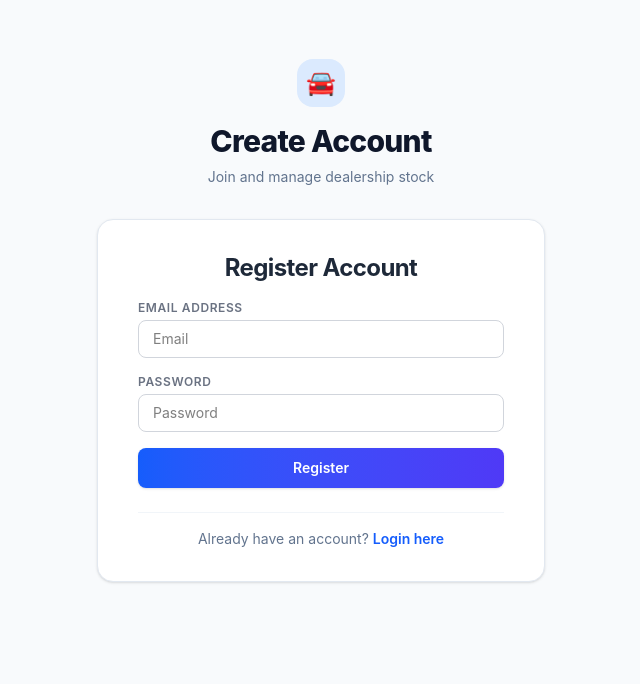
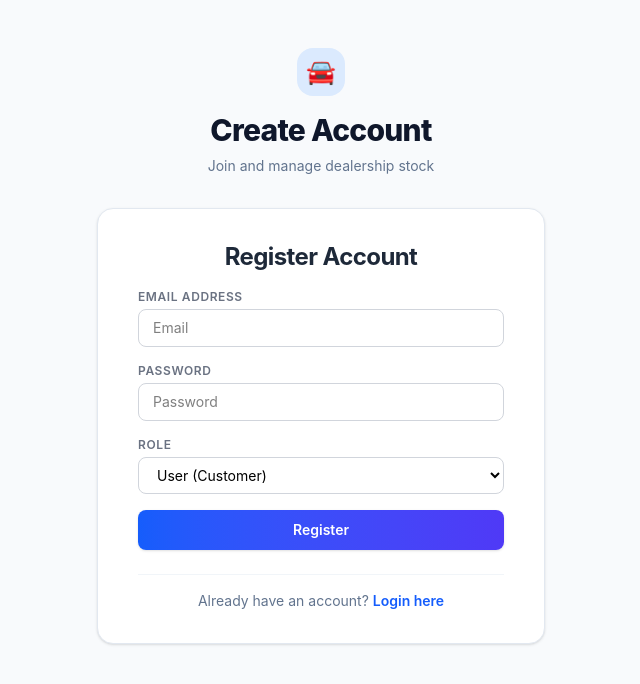
Before and after one commit to vedlathiya07/car-dealership-inventory-management, a React app in the folder frontend/: page /register in a window 1280 px wide. Shown: the top 684 px of the page, without its empty margins (319-959 px from the left). Built offline with nearby package versions, Linux system fonts and the light colour scheme; the HTML template or start-up script is replaced by a standard one.

Commit message:
feat: add role select dropdown to RegisterForm
- Added role dropdown selection in RegisterForm component
- Users can choose either 'USER' or 'ADMIN' during registration
- Passes chosen role to the registration API request

```diff
--- a/frontend/src/components/RegisterForm.jsx
+++ b/frontend/src/components/RegisterForm.jsx
@@ -3,6 +3,7 @@ import { useState } from 'react';
 export default function RegisterForm({ onRegister }) {
     const [email, setEmail] = useState('');
     const [password, setPassword] = useState('');
+    const [role, setRole] = useState('USER');
     const [error, setError] = useState('');
 
     const handleSubmit = (e) => {
@@ -15,7 +16,7 @@ export default function RegisterForm({ onRegister }) {
 
         setError('');
         if (onRegister) {
-            onRegister({ email, password });
+            onRegister({ email, password, role });
         }
     };
 
@@ -51,9 +52,22 @@ export default function RegisterForm({ onRegister }) {
                 />
             </div>
 
+            <div>
+                <label className="block text-xs font-semibold text-gray-500 uppercase tracking-wider mb-1">Role</label>
+                <select
+                    aria-label="Role"
+                    value={role}
+                    onChange={(e) => setRole(e.target.value)}
+                    className="w-full px-3.5 py-2 border border-gray-300 rounded-lg text-sm focus:outline-none focus:ring-2 focus:ring-blue-500/20 focus:border-blue-500 bg-white transition duration-150"
+                >
+                    <option value="USER">User (Customer)</option>
+                    <option value="ADMIN">Admin (Dealership Manager)</option>
+                </select>
+            </div>
+
             <button
                 type="submit"
-                className="w-full py-2.5 bg-gradient-to-r from-blue-600 to-indigo-600 hover:from-blue-700 hover:to-indigo-700 text-white font-semibold rounded-lg shadow-sm hover:shadow transition duration-150 text-sm"
+                className="w-full py-2.5 bg-gradient-to-r from-blue-600 to-indigo-600 hover:from-blue-700 hover:to-indigo-700 text-white font-semibold rounded-lg shadow-sm hover:shadow transition duration-150 text-sm cursor-pointer"
             >
                 Register
             </button>
```
Also changed, not shown: 1 other file (tests, documents, lock files or other folders).
